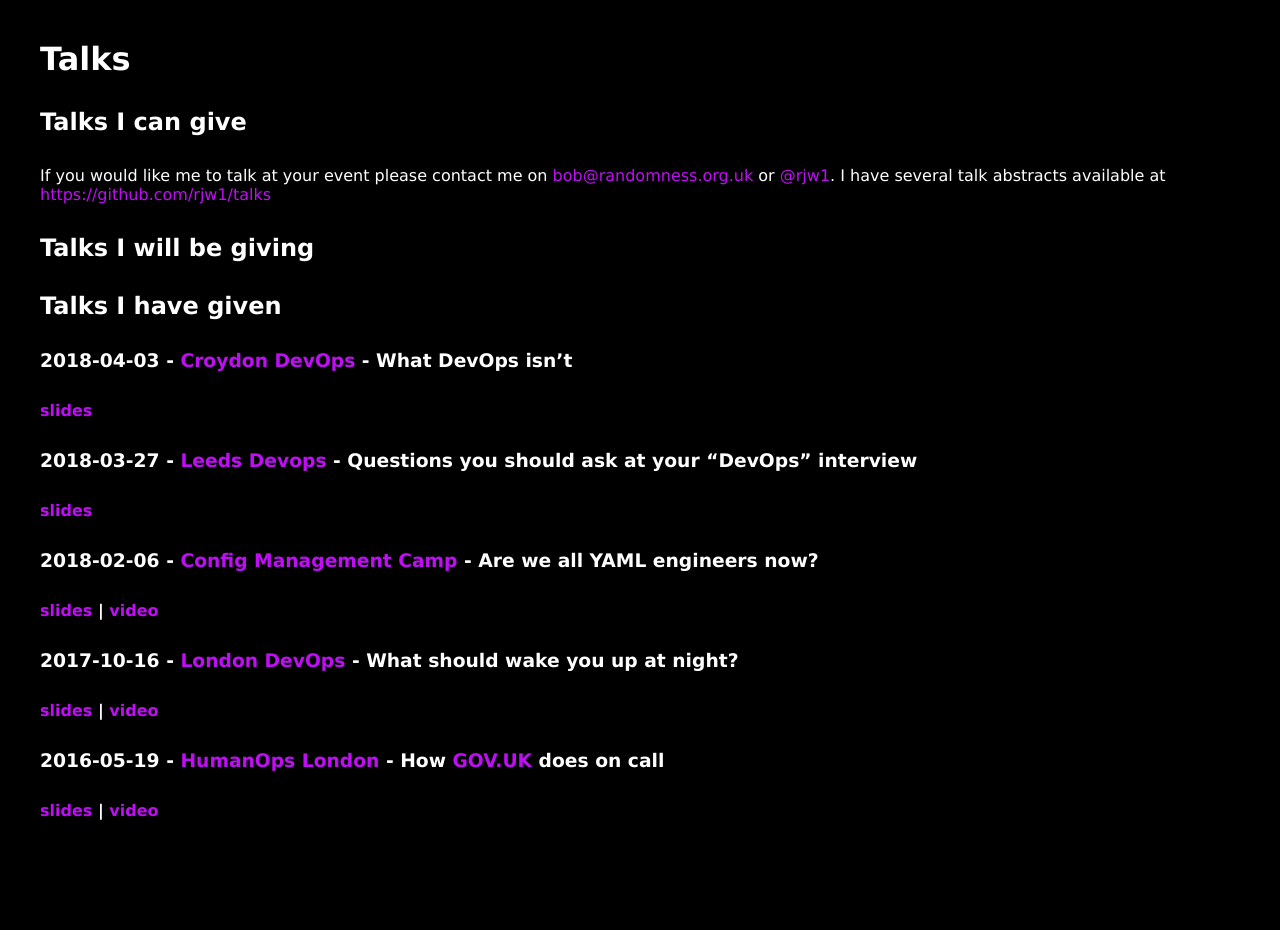
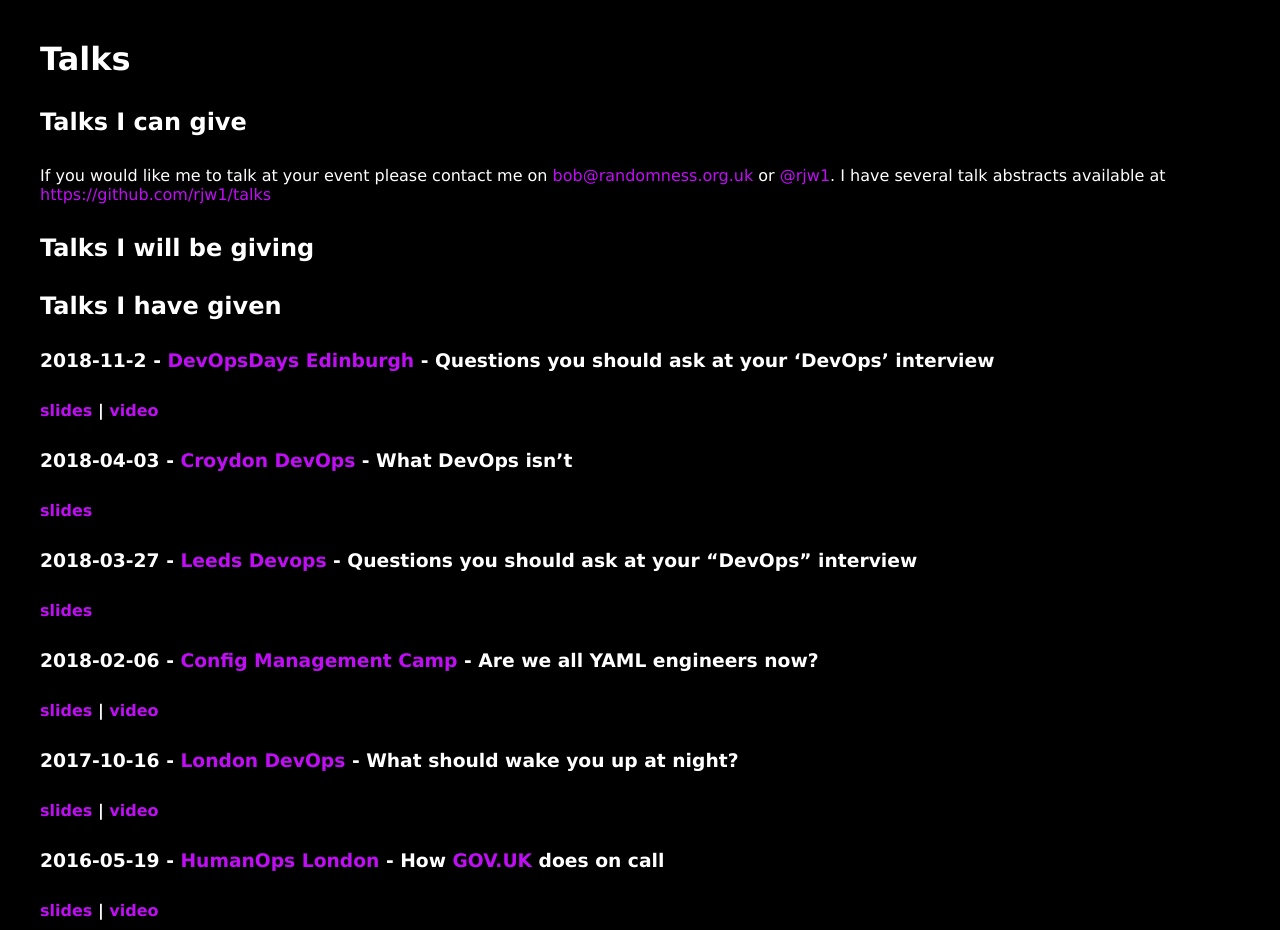
Before and after one commit to rjw1/randomness.org.uk, a Jekyll site: the page built from talks/index.md, in a window 1280 px wide. Built offline with Jekyll 4.4.1, drawn with Linux system fonts in a browser that asks for light colours.

Commit message:
Added DevOpsDays Edinburgh talk

```diff
--- a/talks/index.md
+++ b/talks/index.md
@@ -15,6 +15,10 @@
 
 
 ## Talks I have given ##
+
+### 2018-11-2 - [DevOpsDays Edinburgh](https://www.devopsdays.org/events/2018-edinburgh/welcome/) - Questions you should ask at your 'DevOps' interview ###
+
+#### [slides](https://docs.google.com/presentation/d/1_Pl4lA9Q66LDifl28eRGmwdYfBmWDgrG5IBqCzqcGLI/edit?usp=sharing) | [video](https://www.youtube.com/watch?v=bP9XkVy9WEc&index=19&list=PLPCxlWK0-Ek4-5hWsI31TGRjfloIoKLxO&t=0s) ####
 
 ### 2018-04-03 - [Croydon DevOps](https://www.meetup.com/The-Croydon-DevOps-Meetup/events/248533261/) - What DevOps isn't ###
 
```
